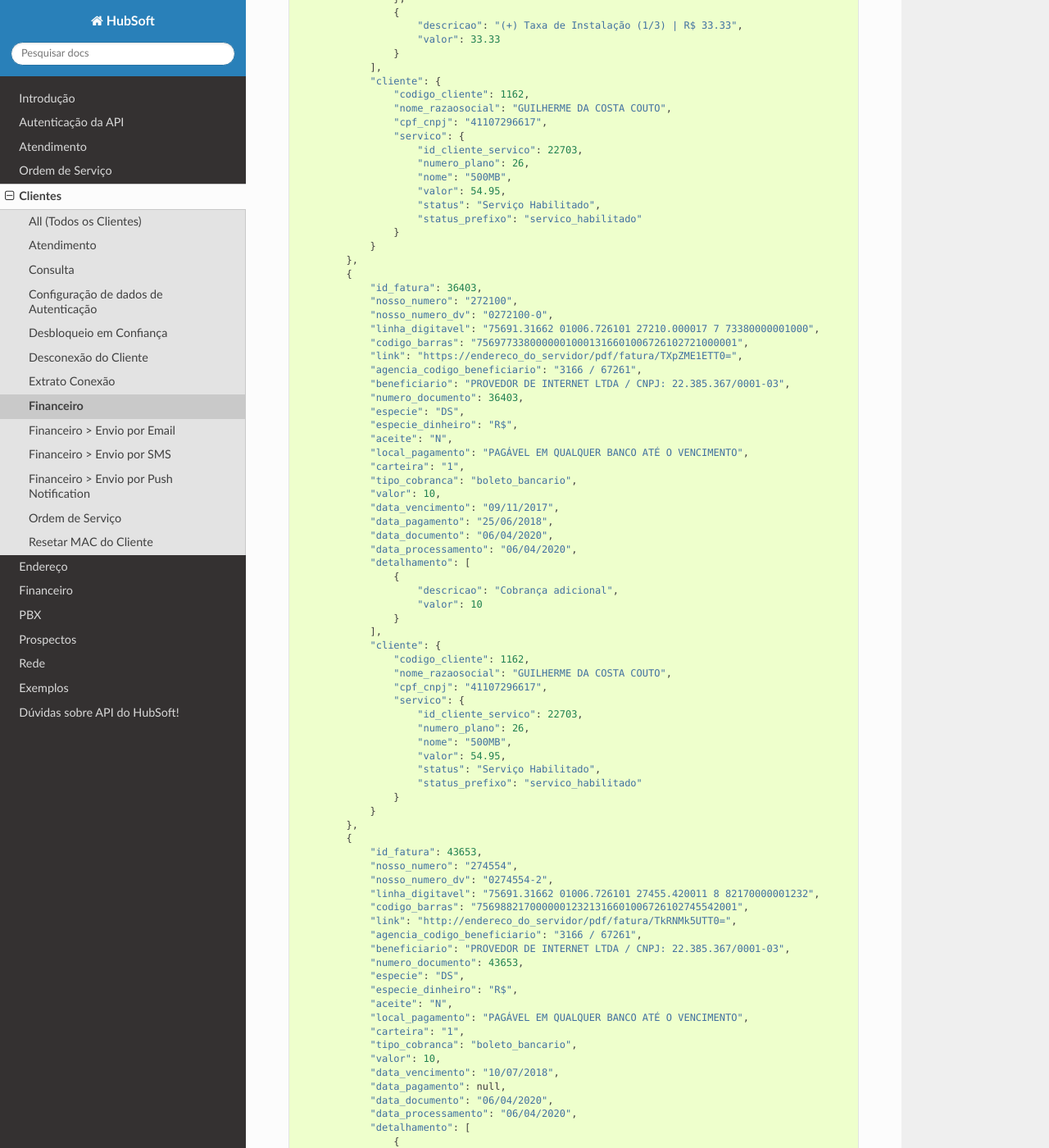
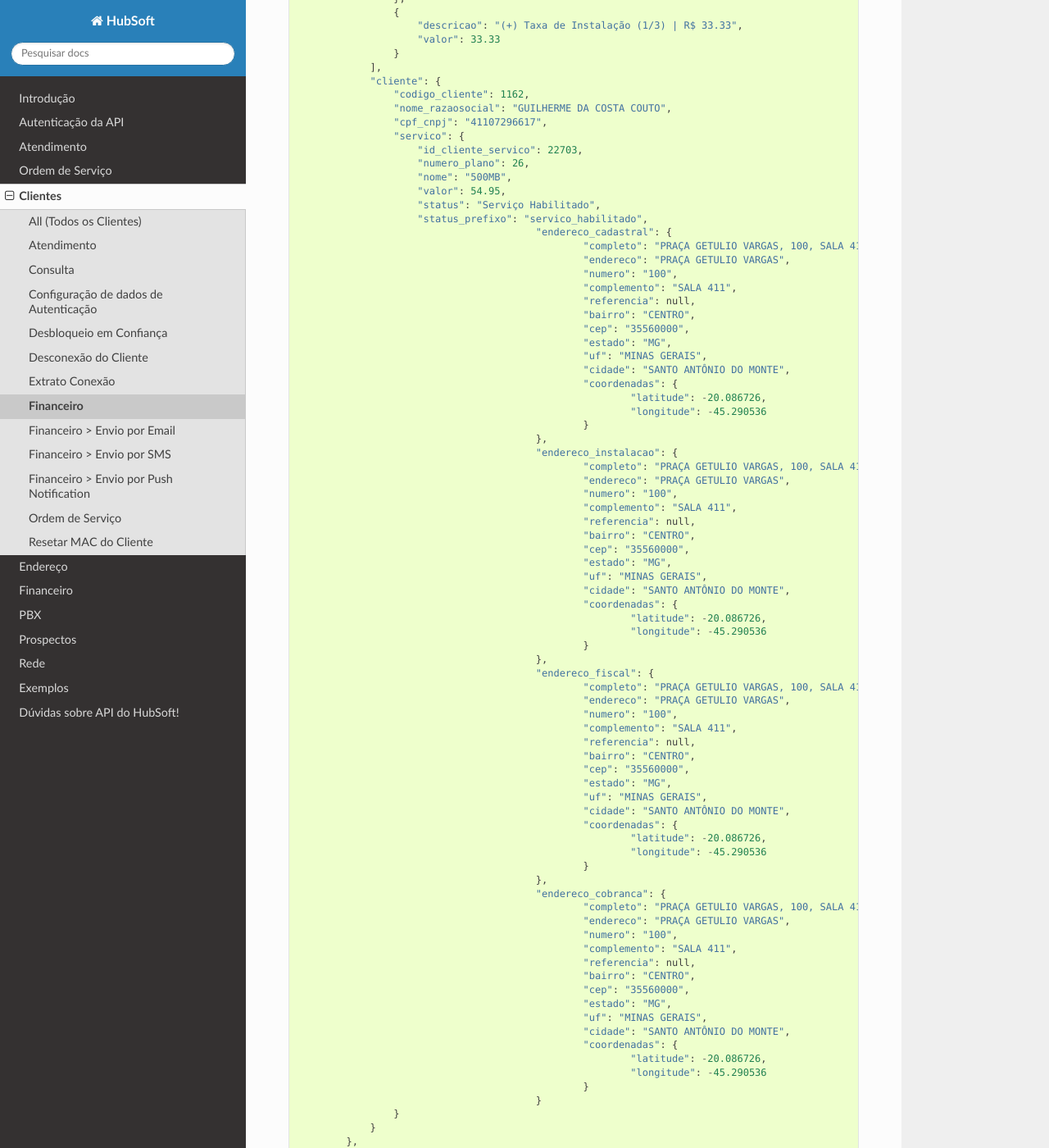
Before and after one commit to hubsoftbrasil/api, a Sphinx documentation site: the page built from docs/source/clientes/financeiro.rst, in a window 1280 px wide and 1400 px high, scrolled down 2045 px. Shown: the whole window at 82% size. Built offline with Sphinx 7.4.7 and the Read the Docs theme 2.0.0, drawn with Linux system fonts in a browser that asks for light colours; pages that are not in the unit, such as notebooks, are missing from menus; some of the changed text lies outside the part shown.

Commit message:
acrescentando informacao de endereco ao consultar faturas do servico do cliente

```diff
--- a/docs/source/clientes/financeiro.rst
+++ b/docs/source/clientes/financeiro.rst
@@ -151,7 +151,71 @@ Retorno da requisição GET::
 	                    "nome": "500MB",
 	                    "valor": 54.95,
 	                    "status": "Serviço Habilitado",
-	                    "status_prefixo": "servico_habilitado"
+	                    "status_prefixo": "servico_habilitado",
+						"endereco_cadastral": {
+							"completo": "PRAÇA GETULIO VARGAS, 100, SALA 411 - CENTRO, SANTO ANTÔNIO DO MONTE\/MG | CEP: 35560-000",
+							"endereco": "PRAÇA GETULIO VARGAS",
+							"numero": "100",
+							"complemento": "SALA 411",
+							"referencia": null,
+							"bairro": "CENTRO",
+							"cep": "35560000",
+							"estado": "MG",
+							"uf": "MINAS GERAIS",
+							"cidade": "SANTO ANTÔNIO DO MONTE",
+							"coordenadas": {
+								"latitude": -20.086726,
+								"longitude": -45.290536
+							}
+						},
+						"endereco_instalacao": {
+							"completo": "PRAÇA GETULIO VARGAS, 100, SALA 411 - CENTRO, SANTO ANTÔNIO DO MONTE\/MG | CEP: 35560-000",
+							"endereco": "PRAÇA GETULIO VARGAS",
+							"numero": "100",
+							"complemento": "SALA 411",
+							"referencia": null,
+							"bairro": "CENTRO",
+							"cep": "35560000",
+							"estado": "MG",
+							"uf": "MINAS GERAIS",
+							"cidade": "SANTO ANTÔNIO DO MONTE",
+							"coordenadas": {
+								"latitude": -20.086726,
+								"longitude": -45.290536
+							}
+						},
+						"endereco_fiscal": {
+							"completo": "PRAÇA GETULIO VARGAS, 100, SALA 411 - CENTRO, SANTO ANTÔNIO DO MONTE\/MG | CEP: 35560-000",
+							"endereco": "PRAÇA GETULIO VARGAS",
+							"numero": "100",
+							"complemento": "SALA 411",
+							"referencia": null,
+							"bairro": "CENTRO",
+							"cep": "35560000",
+							"estado": "MG",
+							"uf": "MINAS GERAIS",
+							"cidade": "SANTO ANTÔNIO DO MONTE",
+							"coordenadas": {
+								"latitude": -20.086726,
+								"longitude": -45.290536
+							}
+						},
+						"endereco_cobranca": {
+							"completo": "PRAÇA GETULIO VARGAS, 100, SALA 411 - CENTRO, SANTO ANTÔNIO DO MONTE\/MG | CEP: 35560-000",
+							"endereco": "PRAÇA GETULIO VARGAS",
+							"numero": "100",
+							"complemento": "SALA 411",
+							"referencia": null,
+							"bairro": "CENTRO",
+							"cep": "35560000",
+							"estado": "MG",
+							"uf": "MINAS GERAIS",
+							"cidade": "SANTO ANTÔNIO DO MONTE",
+							"coordenadas": {
+								"latitude": -20.086726,
+								"longitude": -45.290536
+							}
+						}
 	                }
 	            }
 	        },
@@ -192,7 +256,71 @@ Retorno da requisição GET::
 	                    "nome": "500MB",
 	                    "valor": 54.95,
 	                    "status": "Serviço Habilitado",
-	                    "status_prefixo": "servico_habilitado"
+	                    "status_prefixo": "servico_habilitado",
+						"endereco_cadastral": {
+							"completo": "PRAÇA GETULIO VARGAS, 100, SALA 411 - CENTRO, SANTO ANTÔNIO DO MONTE\/MG | CEP: 35560-000",
+							"endereco": "PRAÇA GETULIO VARGAS",
+							"numero": "100",
+							"complemento": "SALA 411",
+							"referencia": null,
+							"bairro": "CENTRO",
+							"cep": "35560000",
+							"estado": "MG",
+							"uf": "MINAS GERAIS",
+							"cidade": "SANTO ANTÔNIO DO MONTE",
+							"coordenadas": {
+								"latitude": -20.086726,
+								"longitude": -45.290536
+							}
+						},
+						"endereco_instalacao": {
+							"completo": "PRAÇA GETULIO VARGAS, 100, SALA 411 - CENTRO, SANTO ANTÔNIO DO MONTE\/MG | CEP: 35560-000",
+							"endereco": "PRAÇA GETULIO VARGAS",
+							"numero": "100",
+							"complemento": "SALA 411",
+							"referencia": null,
+							"bairro": "CENTRO",
+							"cep": "35560000",
+							"estado": "MG",
+							"uf": "MINAS GERAIS",
+							"cidade": "SANTO ANTÔNIO DO MONTE",
+							"coordenadas": {
+								"latitude": -20.086726,
+								"longitude": -45.290536
+							}
+						},
+						"endereco_fiscal": {
+							"completo": "PRAÇA GETULIO VARGAS, 100, SALA 411 - CENTRO, SANTO ANTÔNIO DO MONTE\/MG | CEP: 35560-000",
+							"endereco": "PRAÇA GETULIO VARGAS",
+							"numero": "100",
+							"complemento": "SALA 411",
+							"referencia": null,
+							"bairro": "CENTRO",
+							"cep": "35560000",
+							"estado": "MG",
+							"uf": "MINAS GERAIS",
+							"cidade": "SANTO ANTÔNIO DO MONTE",
+							"coordenadas": {
+								"latitude": -20.086726,
+								"longitude": -45.290536
+							}
+						},
+						"endereco_cobranca": {
+							"completo": "PRAÇA GETULIO VARGAS, 100, SALA 411 - CENTRO, SANTO ANTÔNIO DO MONTE\/MG | CEP: 35560-000",
+							"endereco": "PRAÇA GETULIO VARGAS",
+							"numero": "100",
+							"complemento": "SALA 411",
+							"referencia": null,
+							"bairro": "CENTRO",
+							"cep": "35560000",
+							"estado": "MG",
+							"uf": "MINAS GERAIS",
+							"cidade": "SANTO ANTÔNIO DO MONTE",
+							"coordenadas": {
+								"latitude": -20.086726,
+								"longitude": -45.290536
+							}
+						}
 	                }
 	            }
 	        },
```
